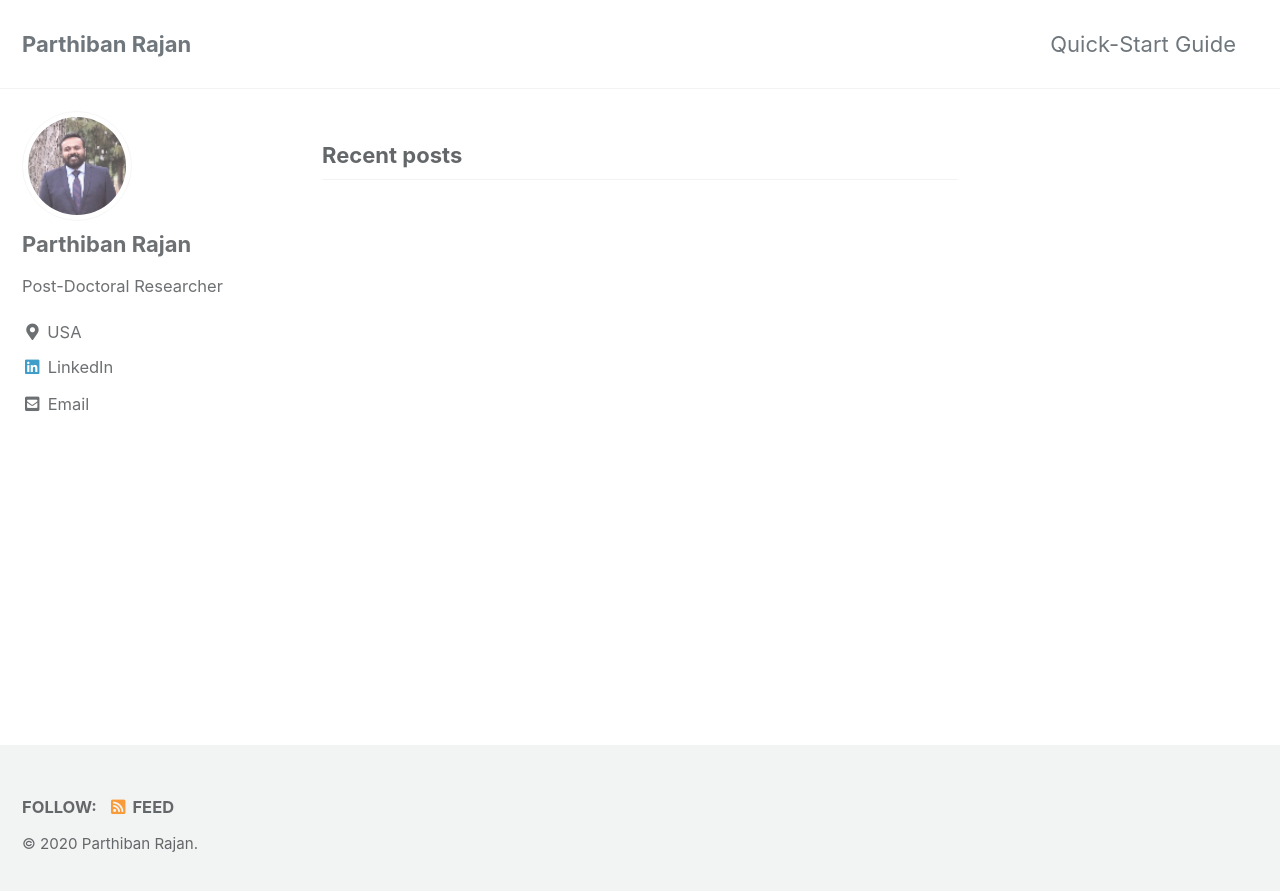
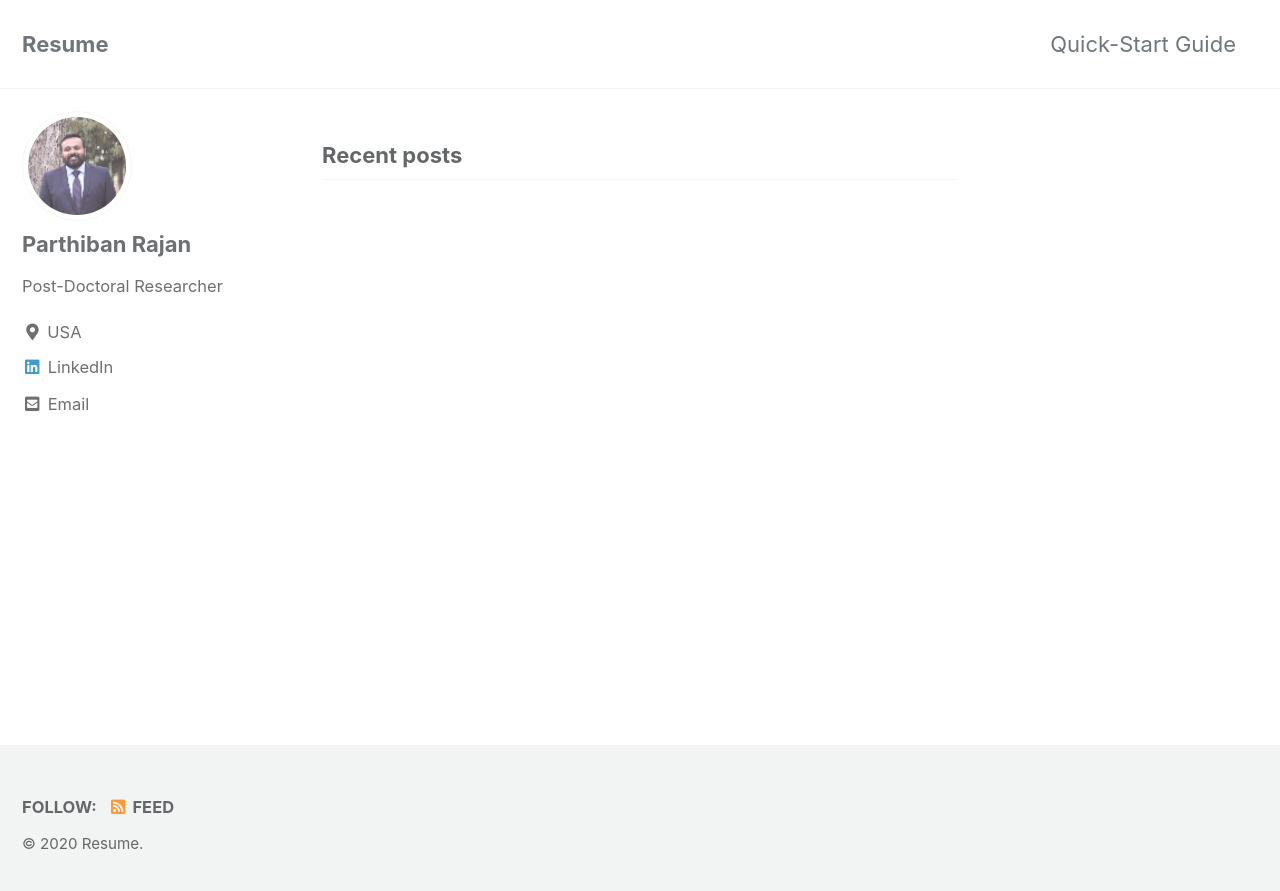
Before and after one commit to parthibanrajan/parthibanrajan.github.io, a Jekyll site: the page built from index.html, in a window 1280 px wide. Shown: the top 891 px of the page. Built offline with Jekyll 4.4.1, drawn with Linux system fonts in a browser that asks for light colours; cached includes are drawn as plain includes; the list of posts is cut into pages by our own code.

Commit message:
Update _config.yml

```diff
--- a/_config.yml
+++ b/_config.yml
@@ -16,7 +16,7 @@ minimal_mistakes_skin    : "default" # "air", "aqua", "contrast", "dark", "dirt"
 
 # Site Settings
 locale                   : "en-US"
-title                    : "Parthiban Rajan"
+title                    : "Resume"
 title_separator          : "-"
 masthead_title           : ""
 subtitle                 : # site tagline that appears below site title in masthead
```
